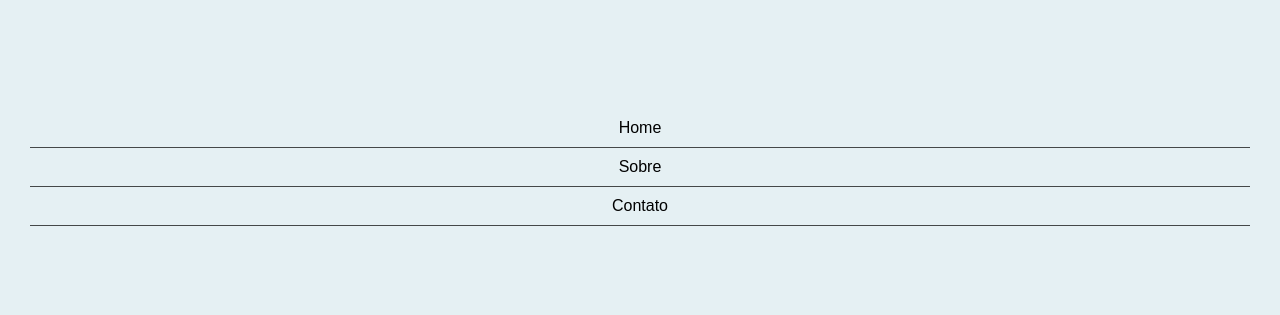
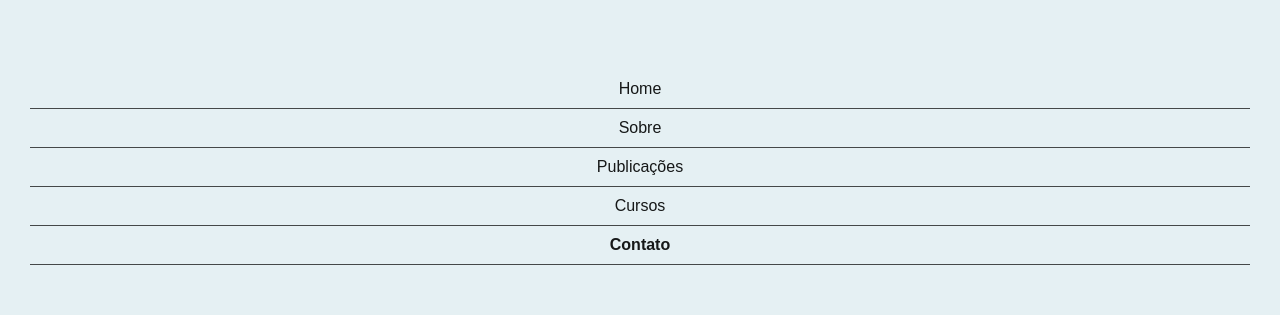
Before and after one commit to sigmaJHS/institut-psyche, a React (Create React App) app in the folder client/: page /contato in a window 1280 px wide. Both pictures are taken after a click on the button 1170 px from the left and 50 px from the top of the page. Shown: the part 233-548 px from the top of the page. Built offline with nearby package versions, Linux system fonts and the light colour scheme.

Commit message:
added route changing functionality to the navbar

```diff
--- a/client/src/App.js
+++ b/client/src/App.js
@@ -12,13 +12,24 @@ function App() {
 
   const navigableRoutes = [
     {
-      name: 'Home'
+      name: 'Home',
+      path: '/'
     },
     {
-      name: 'Sobre'
+      name: 'Sobre',
+      path: '/sobre'
     },
     {
-      name: 'Contato'
+      name: 'Publicações',
+      path: '/publicacoes'
+    },
+    {
+      name: 'Cursos',
+      path: '/cursos'
+    },
+    {
+      name: 'Contato',
+      path: '/contato'
     }
   ];
 
--- a/client/src/components/Navbar.js
+++ b/client/src/components/Navbar.js
@@ -1,7 +1,9 @@
+import { NavLink } from 'react-router-dom';
+import { AiOutlinePhone, AiOutlineWhatsApp } from 'react-icons/ai'
+
 import style from './Navbar.module.scss'
 
 import { useState } from 'react'
-import { AiOutlinePhone, AiOutlineWhatsApp } from 'react-icons/ai'
 
 function Navbar(props){
   const [isExpanded, setIsExpanded] = useState(false);
@@ -35,7 +37,11 @@ function Navbar(props){
                 props.routes.map(
                   function (route, key) {
                     return (
-                      <li key={key} className={style['nav-item']}>{route.name}</li>
+                      <li key={key} className={style['nav-item']}>
+                        <NavLink to={route.path} onClick={() => {setIsExpanded(false)}}>
+                          {route.name}
+                        </NavLink>
+                      </li>
                     );
                   }
                 )
--- a/client/src/components/Navbar.module.scss
+++ b/client/src/components/Navbar.module.scss
@@ -87,6 +87,15 @@
     padding: 10px 0;
     width: 100%;
     border-bottom: 1px solid $low-emphasys-text;
+
+    a {
+      text-decoration: none;
+      color: $high-emphasys-text;
+
+      &[class="active"] {
+        font-weight: bold;
+      }
+    }
   }
 }
 
```
